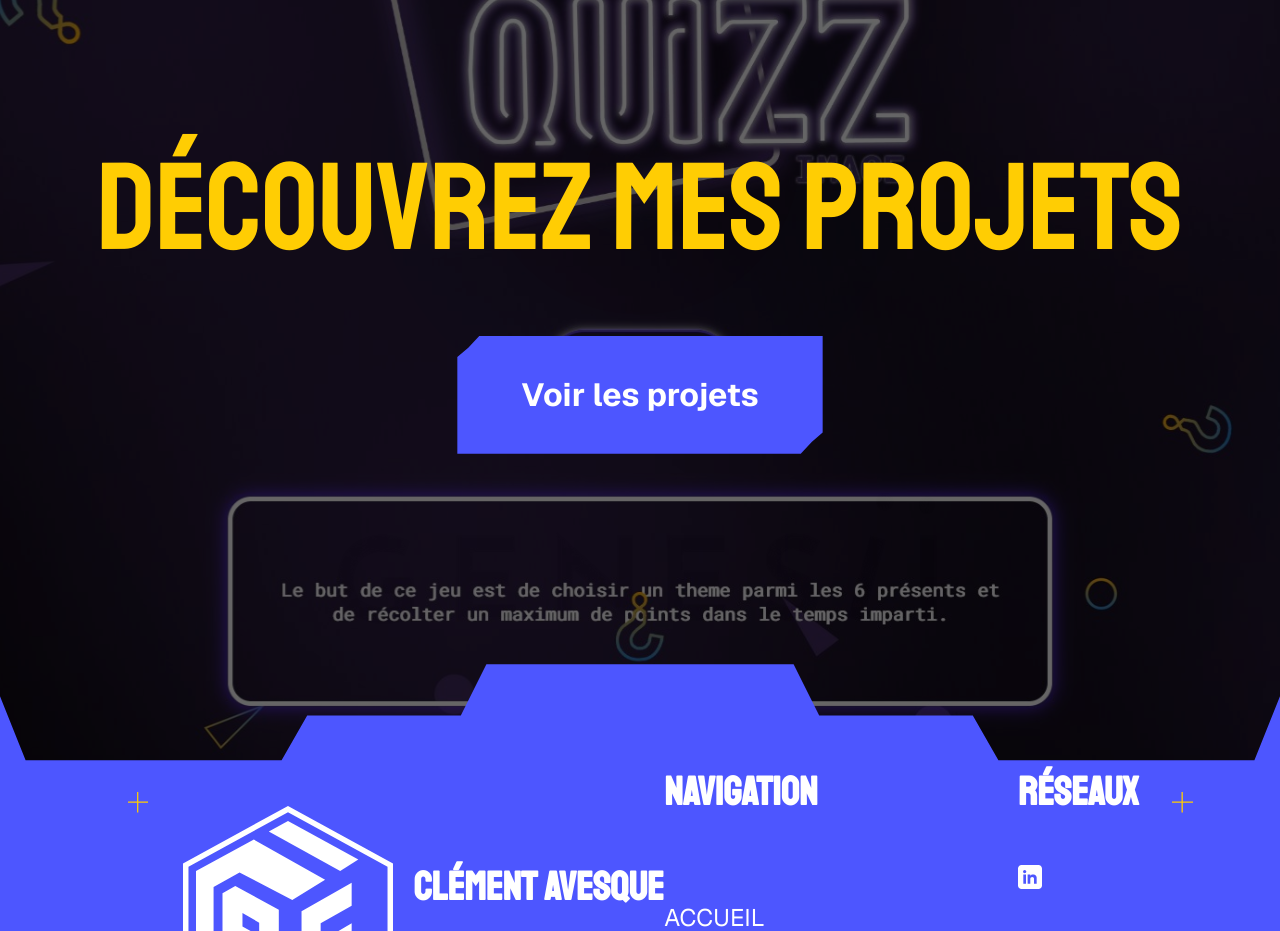
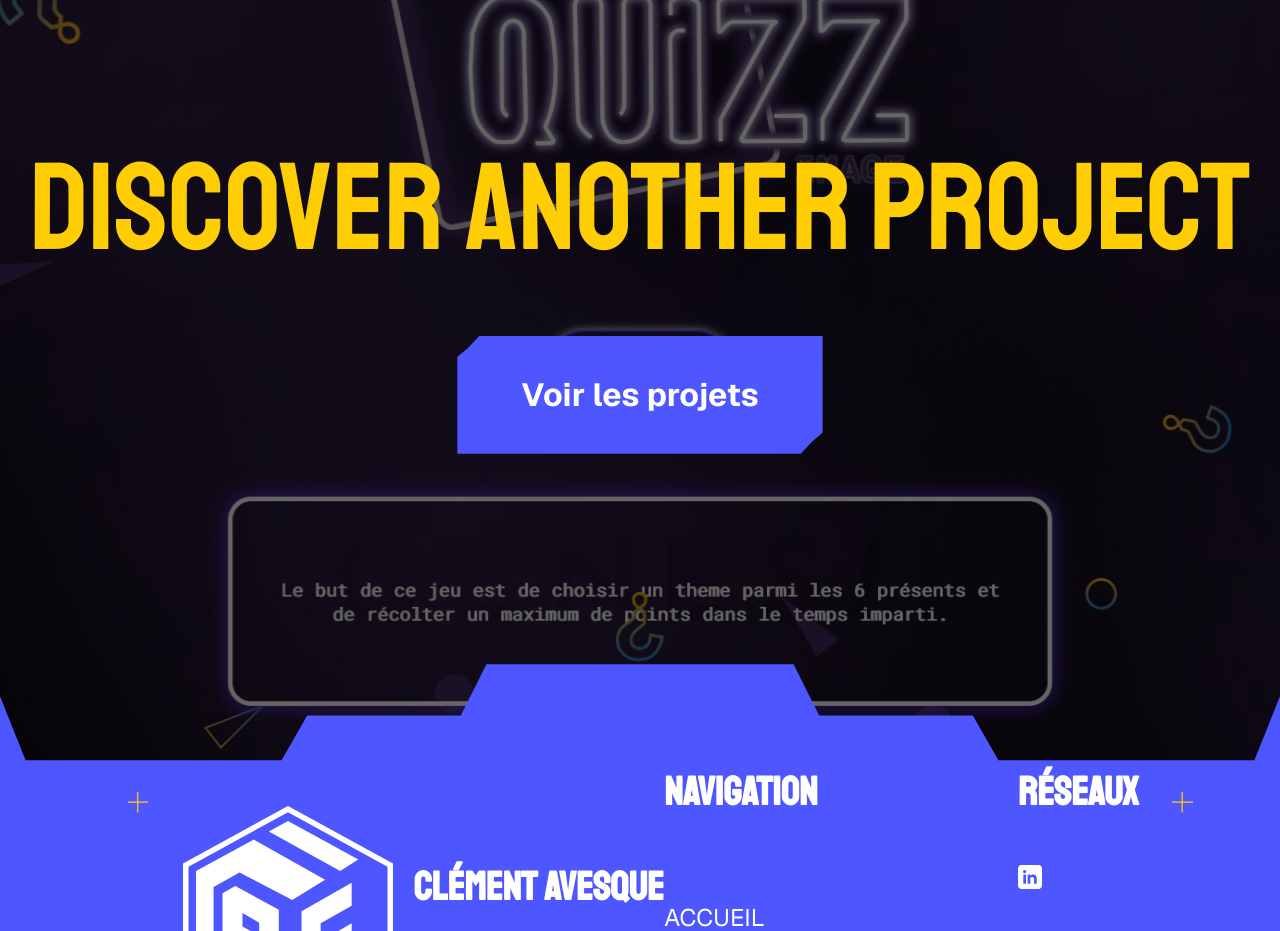
Before and after one commit to clementAvesque/portfolio_Cl-ment_Avesque, a Vue app: page / in a window 1280 px wide. Shown: the part 2560-3491 px from the top of the page. Built offline with nearby package versions, Linux system fonts and the light colour scheme; a web font is replaced by a local one.

Commit message:
Update carousselle.vue

```diff
--- a/src/components/carousselle.vue
+++ b/src/components/carousselle.vue
@@ -1,6 +1,6 @@
 <template>
   <div ref="projectEl" class="project-banner">
-    <h2>DÉCOUVREZ MES PROJETS</h2>
+    <h2>DISCOVER ANOTHER PROJECT</h2>
     <CustomButton text="Voir les projets" size="grand" use="actif" />
   </div>
 </template>
```
